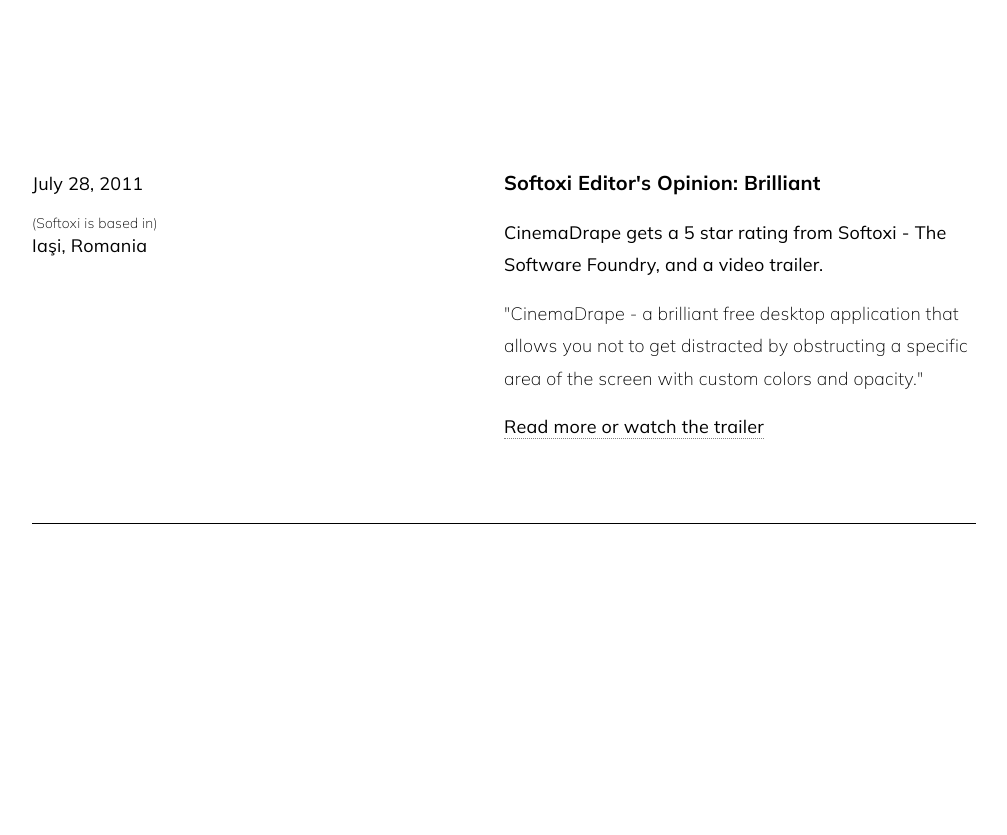
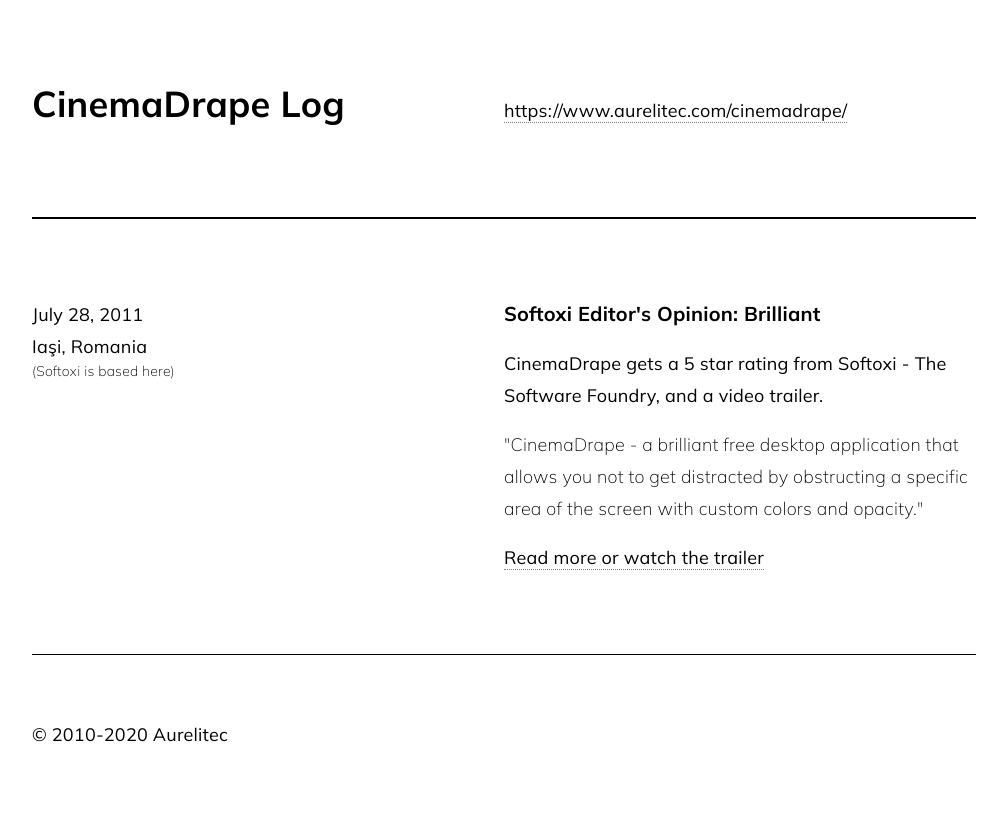
Before and after one commit to AurelitecSites/cinemadrape.log.aurelitec.com, an Eleventy site: page src/posts/2011/07/28/softoxi-editors-opinion-brilliant.md in a window 1280 px wide. Shown: the whole page, without its empty margins (136-1143 px from the left). Before the commit the page ends 800 px from the top, so only its background shows below. Built offline with nearby package versions, Linux system fonts and the light colour scheme; Eleventy itself is replaced by a stand-in of ours; files that its build step writes are made by us from their sources.

Commit message:
Add header & footer; swap location reason

```diff
--- /dev/null
+++ b/src/_data/metadata.json
@@ -0,0 +1,4 @@
+{
+  "title": "CinemaDrape Log",
+  "copyright": "&copy; 2010-2020 Aurelitec"
+}
--- a/src/_includes/blocks/post.njk
+++ b/src/_includes/blocks/post.njk
@@ -5,14 +5,14 @@
         <div class="log-post-date">
           {{ post.date.toLocaleDateString("en-US", { month: "long", day: "numeric", year: "numeric" }) }}
         </div>
+        <div class="log-post-location">
+          {{ post.data.location + ", " if post.data.location }}{{ post.data.country }}
+        </div>
         {% if post.data.locationReason %}
           <div class="log-post-location-reason">
             ({{ post.data.locationReason }})
           </div>
         {% endif %}
-        <div class="log-post-location">
-          {{ post.data.location + ", " if post.data.location }}{{ post.data.country }}
-        </div>
       </p>
     </div>
     <div class="log-half">
@@ -24,4 +24,6 @@
       {# {{ post.data.tags }} #}
     </div>
   </article>
+
+  {# <hr> #}
 {% endmacro %}
--- a/src/_layouts/base.njk
+++ b/src/_layouts/base.njk
@@ -5,10 +5,35 @@
     <meta name="viewport" content="width=device-width, initial-scale=1.0">
     <title>{{ seoTitle or title }}</title>
 
-    <link href="https://fonts.googleapis.com/css2?family=Mulish:wght@200;400;600;700&display=swap" rel="stylesheet">
+    {# Google Fonts #}
+    <link href="https://fonts.googleapis.com/css2?family=Mulish:wght@200;400;700&display=swap" rel="stylesheet">
+
+    {# CSS #}
     <link rel="stylesheet" href="/assets/css/main.css">
   </head>
   <body>
+
+    <header class="log-header log-whole">
+      <div class="log-half">
+        <h1 class="log-title"><a href="/">{{ metadata.title }}</a></h1>
+      </div>
+      <div class="log-half">
+        <p>
+          <a href="https://www.aurelitec.com/cinemadrape/">https://www.aurelitec.com/cinemadrape/</a>
+        </p>
+
+      </div>
+    </header>
+
     {{ content | safe }}
+
+    <footer class="log-footer log-whole">
+      <div class="log-half">
+        <p class="log-title"><a href="https://www.aurelitec.com/">{{ metadata.copyright | safe }}</a></p>
+      </div>
+      <div class="log-half">
+
+      </div>
+    </footer>
   </body>
 </html>
--- a/src/assets/css/main.css
+++ b/src/assets/css/main.css
@@ -10,7 +10,7 @@ body {
   line-height: 1.8;
   letter-spacing: 0.0125em;
   text-align: left;
-  padding: 1rem;
+  padding: 0 1rem;
 }
 
 @media (min-width: 768px) {
@@ -21,7 +21,7 @@ body {
 
 @media (min-width: 992px) {
   body {
-    padding: 5rem 10rem;
+    padding: 0 10rem;
   }
 }
 
@@ -88,6 +88,11 @@ h1, h2 {
 }
 
 
+.log-title a {
+  border-bottom: none;
+}
+
+
 
 .log-post {
   padding: 4rem 0;
@@ -98,7 +103,7 @@ h1, h2 {
   font-size: 0.875rem;
   font-weight: 200;
   line-height: 1;
-  margin-top: 1rem;
+  /* margin-top: 1rem; */
 }
 
 .log-post-title {
@@ -124,3 +129,12 @@ h1, h2 {
 .log-mt-1 {
   margin-top: 1rem;
 }
+
+.log-header {
+  border-bottom: 2px solid black;
+  padding: 4rem 0;
+}
+
+.log-footer {
+  padding: 4rem 0;
+}
--- a/src/posts/2010/06/22/the-founder-of-college-info-geek-recommends-cinemadrape.md
+++ b/src/posts/2010/06/22/the-founder-of-college-info-geek-recommends-cinemadrape.md
@@ -8,7 +8,8 @@ date: 2010-06-22
 postedDate: 2020-11-05
 
 language: English
-locationReason: Iowa State University is in
+# locationReason: Iowa State University is in
+locationReason: Iowa State University's location
 location: Ames, Iowa
 country: United States
 
--- a/src/posts/2010/06/24/really-liking-cinemadrape-on-twitter.md
+++ b/src/posts/2010/06/24/really-liking-cinemadrape-on-twitter.md
@@ -8,7 +8,8 @@ date: 2010-06-24
 postedDate: 2020-11-05
 
 language: English
-locationReason: Iqbal Yusaf's Twitter profile location is
+# locationReason: Iqbal Yusaf's Twitter profile location is
+locationReason: Iqbal Yusaf's Twitter profile location
 location: New York City
 country: United States
 
--- a/src/posts/2011/07/28/softoxi-editors-opinion-brilliant.md
+++ b/src/posts/2011/07/28/softoxi-editors-opinion-brilliant.md
@@ -8,7 +8,8 @@ date: 2011-07-28
 postedDate: 2020-11-06
 
 language: English
-locationReason: Softoxi is based in
+# locationReason: Softoxi is based in
+locationReason: Softoxi is based here
 location: Iaşi
 country: Romania
 
--- a/src/posts/2012/03/19/cinemadrape-in-a-monograph-at-a-brazilian-university.md
+++ b/src/posts/2012/03/19/cinemadrape-in-a-monograph-at-a-brazilian-university.md
@@ -8,7 +8,8 @@ date: 2012-03-19
 postedDate: 2020-11-05
 
 language: Portuguese
-locationReason: Federal University of Minas Gerais is in
+# locationReason: Federal University of Minas Gerais is in
+locationReason: The location of the Federal University of Minas Gerais
 location: Belo Horizonte
 country: Brazil
 
--- a/src/posts/2013/01/14/cinemadrape-in-the-news-section-of-infopackets.md
+++ b/src/posts/2013/01/14/cinemadrape-in-the-news-section-of-infopackets.md
@@ -8,7 +8,8 @@ date: 2013-01-14
 postedDate: 2020-11-06
 
 language: English
-locationReason: Infopackets is based in
+# locationReason: Infopackets is based in
+locationReason: Infopackets is based here
 location: Lakeshore, Ontario
 country: Canada
 
--- a/src/posts/2018/10/08/major.md
+++ b/src/posts/2018/10/08/a-popular-ergonomics-download-on-majorgeeks.md
@@ -8,7 +8,8 @@ date: 2018-10-08
 postedDate: 2020-11-06
 
 language: English
-locationReason: MajorGeeks is based in
+# locationReason: MajorGeeks is based in
+locationReason: MajorGeeks is based here
 location: Camillus, New York
 country: United States
 
--- a/src/posts/2018/12/12/software-informer-editors-pick-award.md
+++ b/src/posts/2018/12/12/software-informer-editors-pick-award.md
@@ -8,7 +8,8 @@ date: 2018-12-12
 postedDate: 2020-11-06
 
 language: English
-locationReason: Informer Technologies, Inc. is based in
+# locationReason: Informer Technologies, Inc. is based in
+locationReason: Informer Technologies, Inc. is based here
 location: Roseau Valley
 country: Dominica
 
--- a/src/posts/2020/10/14/italian-journalist-about-cinemadrape-from-paris.md
+++ b/src/posts/2020/10/14/italian-journalist-about-cinemadrape-from-paris.md
@@ -8,7 +8,8 @@ date: 2020-10-14
 postedDate: 2020-11-05
 
 language: Italian
-locationReason: Mauro Donzelli's Twitter profile location is
+# locationReason: Mauro Donzelli's Twitter profile location is
+locationReason: Mauro Donzelli's Twitter profile location
 location: Paris
 country: France
 
```
